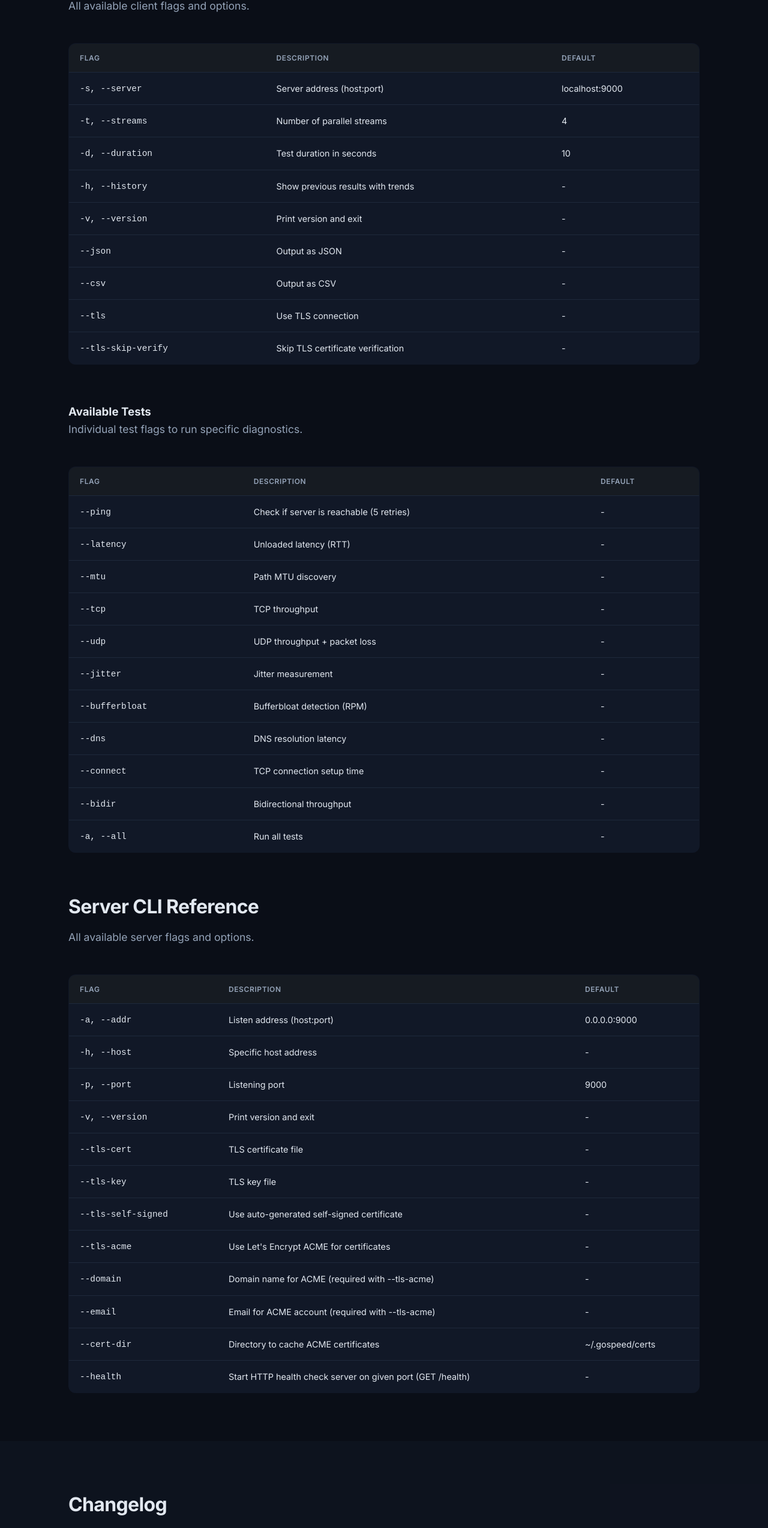
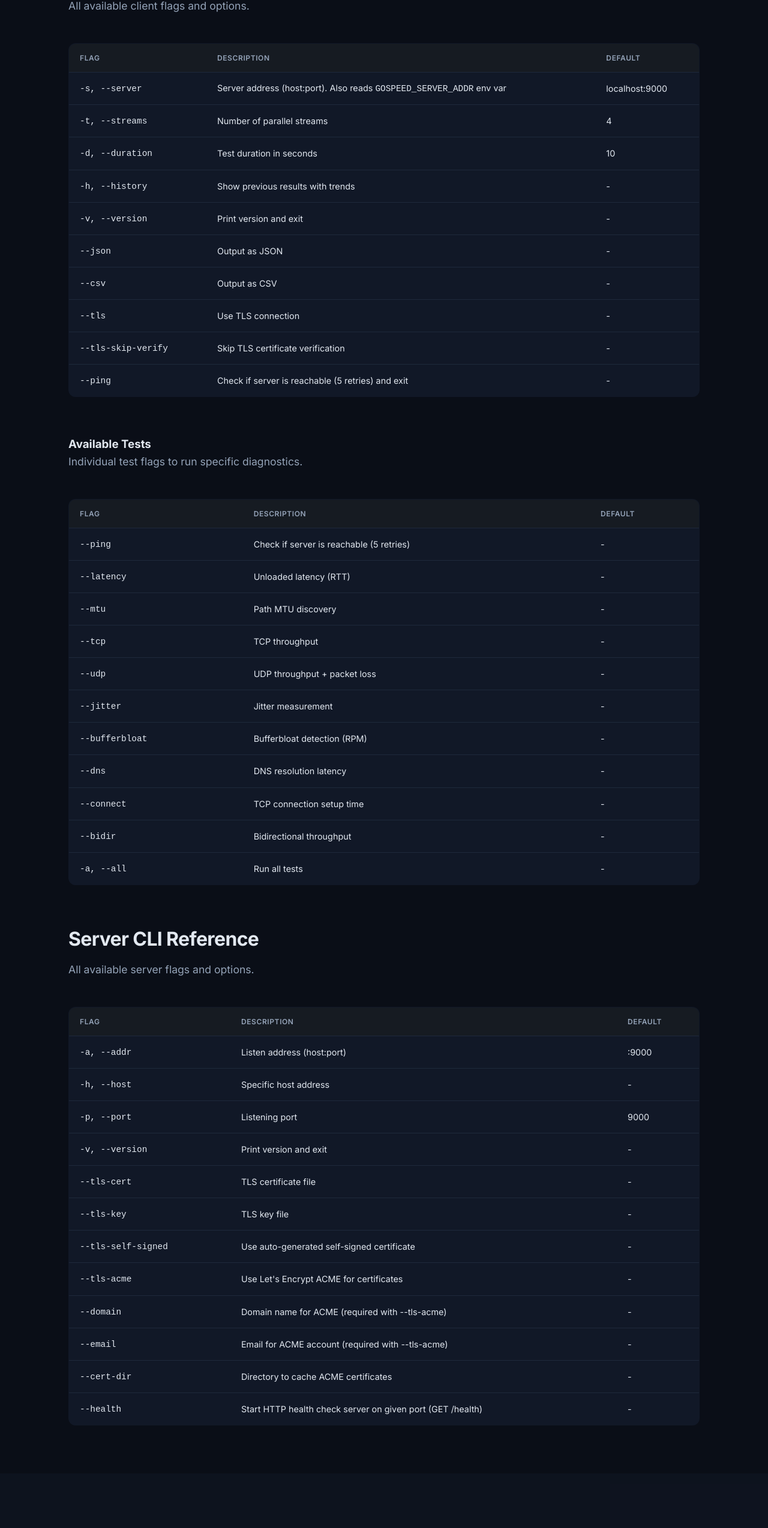
Before and after one commit to goozt/gospeed, a plain HTML site: page docs/index.html in a window 1280 px wide. Shown: the part 7940-10488 px from the top of the page at 60% size. Drawn offline with Linux system fonts and the light colour scheme.

Commit message:
chore: updated README and documentation with new banners and updated server address information
- Added front and slogan banners to README for improved visual appeal.
- Updated server address description in documentation to include environment variable support.
- Added new `--ping` flag to documentation for checking server reachability.
- Adjusted default listen address in documentation for clarity.
- Removed default certificate directory path in documentation for flexibility.

```diff
--- a/docs/index.html
+++ b/docs/index.html
@@ -670,7 +670,7 @@ gospeed</code>
       <table>
         <thead><tr><th>Flag</th><th>Description</th><th>Default</th></tr></thead>
         <tbody>
-          <tr><td><code>-s, --server</code></td><td>Server address (host:port)</td><td>localhost:9000</td></tr>
+          <tr><td><code>-s, --server</code></td><td>Server address (host:port). Also reads <code>GOSPEED_SERVER_ADDR</code> env var</td><td>localhost:9000</td></tr>
           <tr><td><code>-t, --streams</code></td><td>Number of parallel streams</td><td>4</td></tr>
           <tr><td><code>-d, --duration</code></td><td>Test duration in seconds</td><td>10</td></tr>
           <tr><td><code>-h, --history</code></td><td>Show previous results with trends</td><td>-</td></tr>
@@ -679,6 +679,7 @@ gospeed</code>
           <tr><td><code>--csv</code></td><td>Output as CSV</td><td>-</td></tr>
           <tr><td><code>--tls</code></td><td>Use TLS connection</td><td>-</td></tr>
           <tr><td><code>--tls-skip-verify</code></td><td>Skip TLS certificate verification</td><td>-</td></tr>
+          <tr><td><code>--ping</code></td><td>Check if server is reachable (5 retries) and exit</td><td>-</td></tr>
         </tbody>
       </table>
     </div>
@@ -711,7 +712,7 @@ gospeed</code>
       <table>
         <thead><tr><th>Flag</th><th>Description</th><th>Default</th></tr></thead>
         <tbody>
-          <tr><td><code>-a, --addr</code></td><td>Listen address (host:port)</td><td>0.0.0.0:9000</td></tr>
+          <tr><td><code>-a, --addr</code></td><td>Listen address (host:port)</td><td>:9000</td></tr>
           <tr><td><code>-h, --host</code></td><td>Specific host address</td><td>-</td></tr>
           <tr><td><code>-p, --port</code></td><td>Listening port</td><td>9000</td></tr>
           <tr><td><code>-v, --version</code></td><td>Print version and exit</td><td>-</td></tr>
@@ -721,7 +722,7 @@ gospeed</code>
           <tr><td><code>--tls-acme</code></td><td>Use Let's Encrypt ACME for certificates</td><td>-</td></tr>
           <tr><td><code>--domain</code></td><td>Domain name for ACME (required with --tls-acme)</td><td>-</td></tr>
           <tr><td><code>--email</code></td><td>Email for ACME account (required with --tls-acme)</td><td>-</td></tr>
-          <tr><td><code>--cert-dir</code></td><td>Directory to cache ACME certificates</td><td>~/.gospeed/certs</td></tr>
+          <tr><td><code>--cert-dir</code></td><td>Directory to cache ACME certificates</td><td>-</td></tr>
           <tr><td><code>--health</code></td><td>Start HTTP health check server on given port (GET /health)</td><td>-</td></tr>
         </tbody>
       </table>
@@ -823,6 +824,10 @@ gospeed</code>
   </div>
 </section>
 
+<section style="padding: 0;">
+  <img src="assets/gospeed_slogan_banner.png" alt="gospeed — Know Your Network" style="width: 100%; display: block;">
+</section>
+
 <footer>
   <div class="container">
     <img src="assets/logo_light.png" alt="gospeed" style="height: 40px; margin-bottom: 12px; display: block; margin-left: auto; margin-right: auto;">
```
Also changed, not shown: README.md, docs/assets/gospeed_front_banner.png (added), docs/assets/gospeed_post.svg, docs/assets/gospeed_slogan_banner.png (added).
